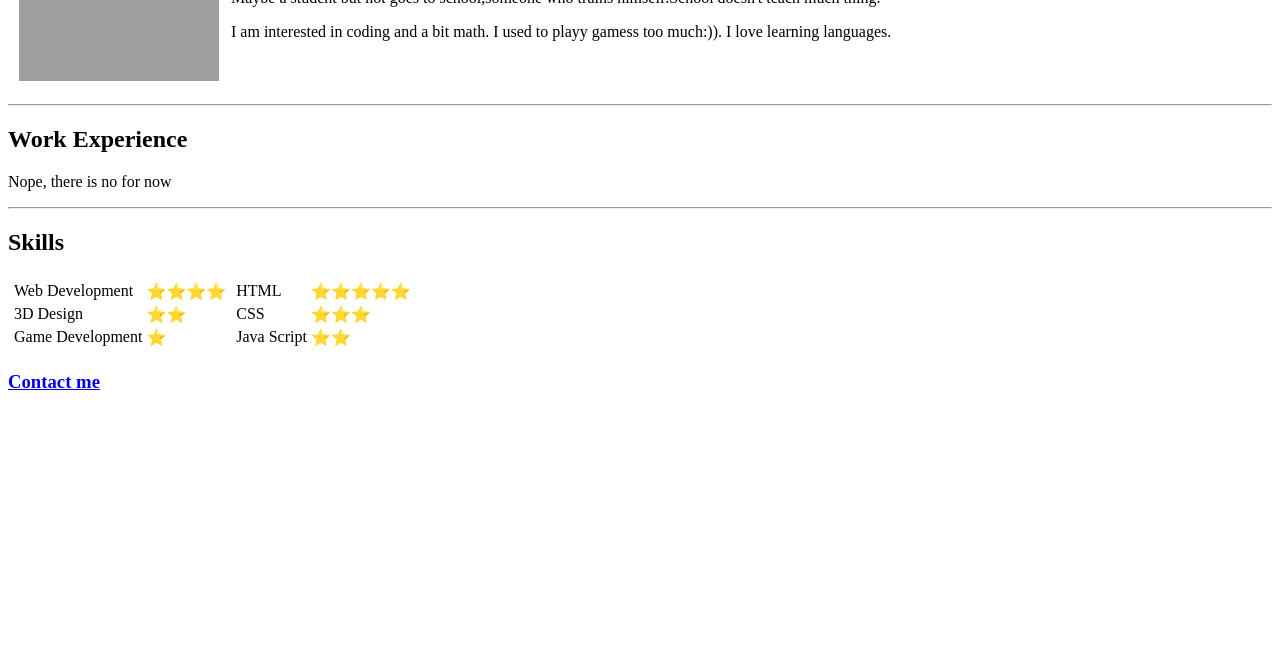
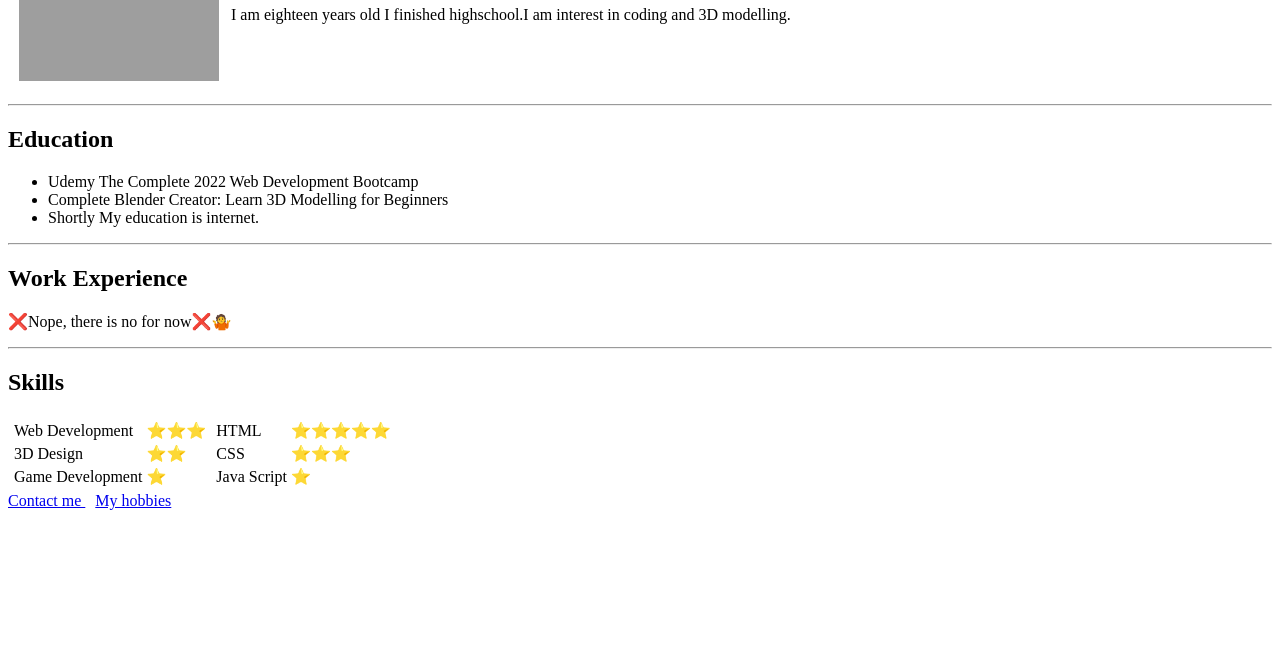
Before and after one commit to Enessarioglu/Cv, a plain HTML site: page index.html in a window 1280 px wide. Shown: the part 138-800 px from the top of the page. Drawn offline with Linux system fonts and the light colour scheme; grey boxes are pictures that could not be loaded.

Commit message:
Add education section and a link to hobby.html

```diff
--- a/index.html
+++ b/index.html
@@ -26,11 +26,12 @@
             <td>
                 <h1>Enes Sarioğlu</h1>
 
-                <p>Maybe a student but not goes to school,someone who trains himself.School doesn't teach much thing.
+                <p>I am eighteen years old I finished highschool.I am interest in coding and 3D modelling.
+
                 </p>
 
-                <p>I am interested in coding and a bit math. I used to playy gamess too much:)). I love learning
-                    languages.</p>
+                <p>
+                    </p>
 
             </td>
 
@@ -41,9 +42,18 @@
 
     <hr>
 
+    <h2>Education</h2>
+
+    <ul>
+        <li>Udemy The Complete 2022 Web Development Bootcamp</li>
+        <li>Complete Blender Creator: Learn 3D Modelling for Beginners</li>
+        <li>Shortly My education is internet.</li>
+    </ul>
+    <hr>
+
     <h2>Work Experience</h2>
 
-    <p>Nope, there is no for now</p>
+    <p>❌Nope, there is no for now❌🤷</p>
 
     <hr>
 
@@ -54,7 +64,7 @@
             <td>
                 <table>
                     <tr>
-                        <td>Web Development</td><td>⭐⭐⭐⭐</td>
+                        <td>Web Development</td><td>⭐⭐⭐</td>
                     </tr>
 
                     <tr>
@@ -79,14 +89,14 @@
                     </tr>
 
                     <tr>
-                        <td>Java Script</td><td>⭐⭐</td>
+                        <td>Java Script</td><td>⭐</td>
                     </tr>
                 </table>
             </td>
         </tr>
     </table>
 
-    <a href="MyFirstCvContact.html"><h3>Contact me</h3></a>
+    <a href="MyFirstCvContact.html">Contact me </a><a href="Hobby.html" style="margin-left: 10px;">My hobbies</a>
 </body>
 
 </html>
```
